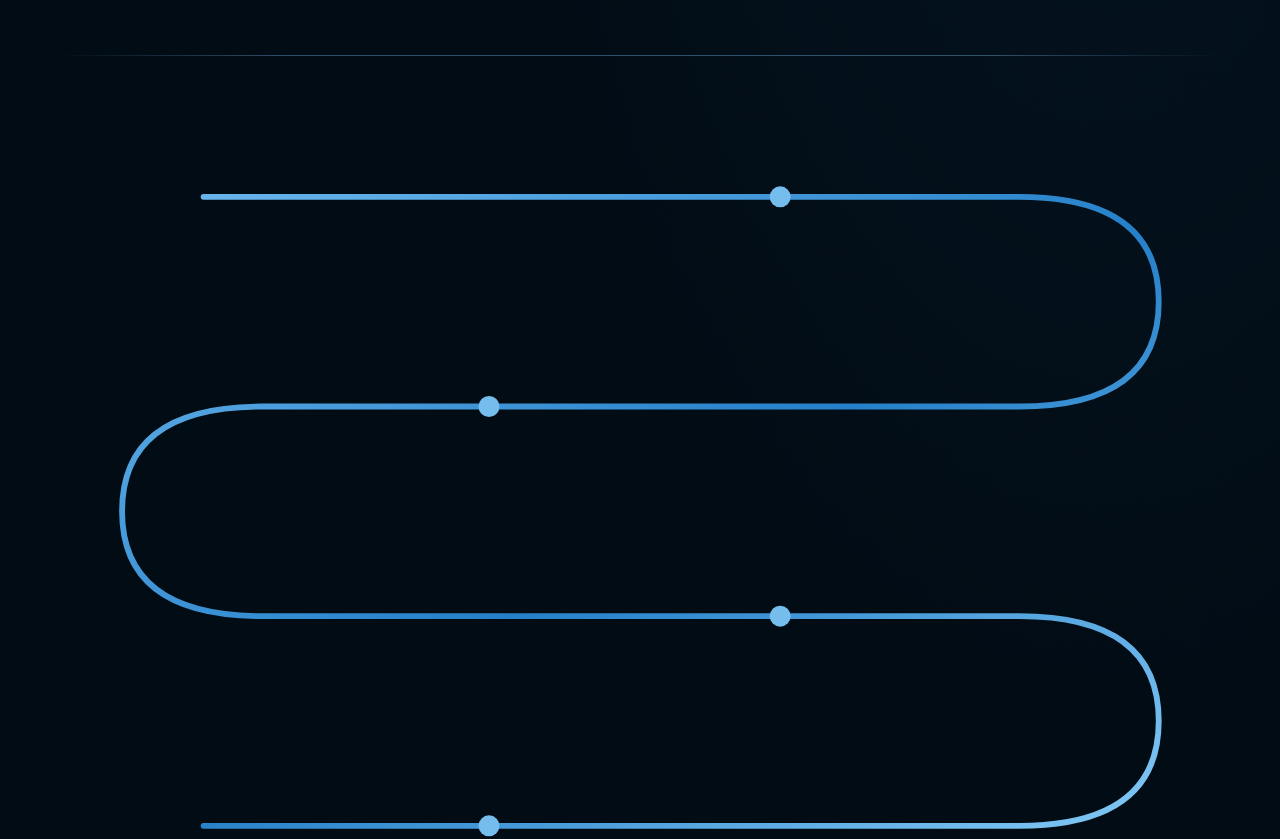
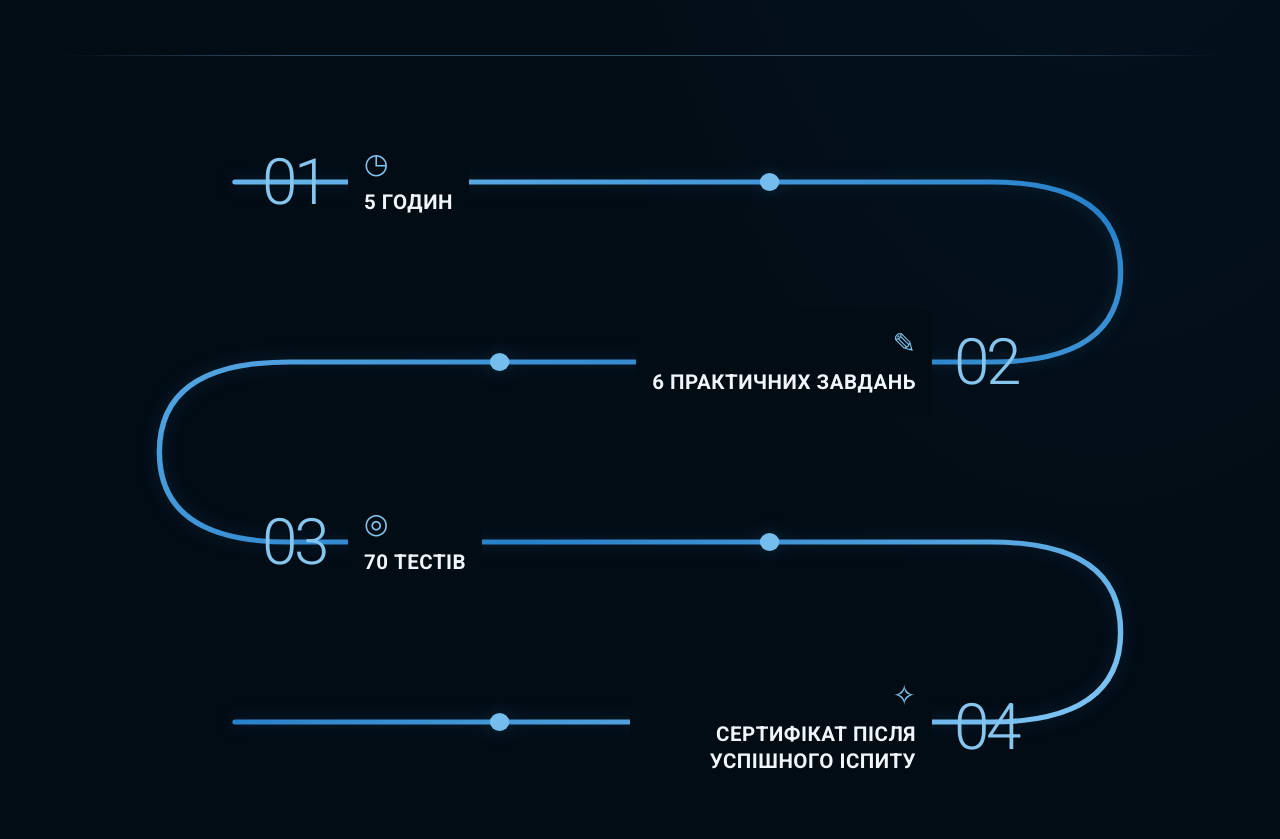
Before and after one commit to dnagorna3817-spec/website_akc_main, a Next.js app: page /expertise/qualification in a window 1280 px wide. Shown: the part 760-1599 px from the top of the page. Built offline with nearby package versions, Linux system fonts and the light colour scheme.

Commit message:
Style four-step snake timeline in AKC dark navy and electric blue

```diff
--- a/app/expertise/[slug]/qualification.module.css
+++ b/app/expertise/[slug]/qualification.module.css
@@ -141,3 +141,23 @@
 .qMetricsSection + .qIntroCards{padding-top:38px}
 @media(max-width:900px){.qMetricsSection .qMetrics{grid-template-columns:repeat(2,minmax(0,1fr));max-width:660px}}
 @media(max-width:600px){.qMetricsSection{padding:18px 20px 42px}.qMetricsSection .qMetrics{gap:12px}.qMetricsSection .qMetricCard{min-height:140px;padding:20px 10px}.qMetricsSection .qMetricIcon{font-size:28px;margin-bottom:16px}.qMetricsSection .qMetricCard strong{font-size:11px}}
+
+
+/* Qualification metrics: flowing four-stage timeline, no individual cards. */
+.qMetricsSection{padding-top:36px;padding-bottom:85px}
+.qTimeline{position:relative;max-width:1080px;height:720px;margin:0 auto;isolation:isolate}
+.qTimelineTrack{position:absolute;inset:0;width:100%;height:100%;overflow:visible;filter:drop-shadow(0 0 8px rgba(50,137,214,.23));z-index:0}
+.qTimelineStep{position:absolute;z-index:1;width:39%;display:flex;align-items:center;gap:22px}
+.qTimelineStep:nth-of-type(1){top:38px;left:15%}
+.qTimelineStep:nth-of-type(2){top:218px;right:15%;flex-direction:row-reverse}
+.qTimelineStep:nth-of-type(3){top:398px;left:15%}
+.qTimelineStep:nth-of-type(4){top:578px;right:15%;flex-direction:row-reverse}
+.qTimelineNumber{font-size:clamp(40px,5vw,66px);line-height:1;color:#86c5ed;font-weight:300;letter-spacing:-.055em;flex:0 0 auto}
+.qTimelineContent{display:flex;flex-direction:column;align-items:flex-start;justify-content:center;gap:11px;padding:12px 16px;background:#020c15;min-height:105px}
+.qTimelineStep:nth-of-type(even) .qTimelineContent{align-items:flex-end;text-align:right}
+.qTimelineIcon{font-size:28px;color:#83c4ee;line-height:1}
+.qTimelineContent strong{font-size:clamp(15px,1.6vw,21px);line-height:1.3;font-weight:650;color:#f0f6fc;letter-spacing:.025em}
+.qTimelineStep:nth-of-type(4) .qTimelineContent strong{max-width:270px}
+.qTimelineStep:nth-of-type(4) .qTimelineNumber{font-size:clamp(40px,5vw,66px)}
+@media(max-width:900px){.qTimeline{height:650px}.qTimelineStep:nth-of-type(1){top:36px;left:11%}.qTimelineStep:nth-of-type(2){top:198px;right:11%}.qTimelineStep:nth-of-type(3){top:361px;left:11%}.qTimelineStep:nth-of-type(4){top:524px;right:11%}.qTimelineStep{width:48%;gap:12px}.qTimelineContent{padding:10px}.qTimelineContent strong{font-size:15px}}
+@media(max-width:600px){.qMetricsSection{padding:12px 20px 50px}.qTimeline{height:auto;display:grid;gap:0;padding:0 0 0 20px;border-left:2px solid #368bc8}.qTimelineTrack{display:none}.qTimelineStep,.qTimelineStep:nth-of-type(1),.qTimelineStep:nth-of-type(2),.qTimelineStep:nth-of-type(3),.qTimelineStep:nth-of-type(4){position:relative;top:auto;left:auto;right:auto;width:100%;min-height:130px;flex-direction:row;align-items:center;gap:18px;padding:16px 0}.qTimelineStep:before{content:"";position:absolute;left:-27px;top:50%;width:12px;height:12px;background:#72bce9;border-radius:50%;box-shadow:0 0 0 5px #071b2b}.qTimelineNumber,.qTimelineStep:nth-of-type(4) .qTimelineNumber{font-size:36px}.qTimelineContent,.qTimelineStep:nth-of-type(even) .qTimelineContent{align-items:flex-start;text-align:left;padding:8px 0;min-height:0}.qTimelineIcon{font-size:24px}.qTimelineContent strong{font-size:15px}}
```
